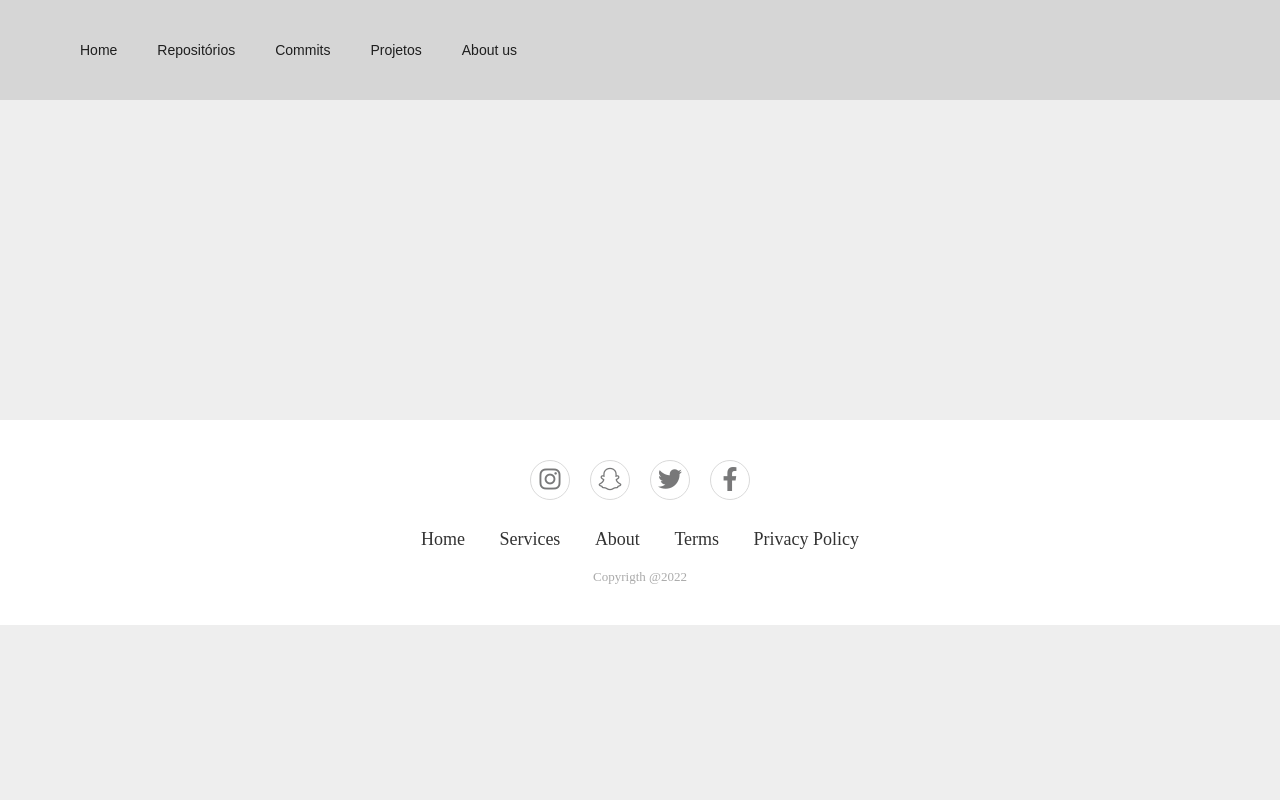
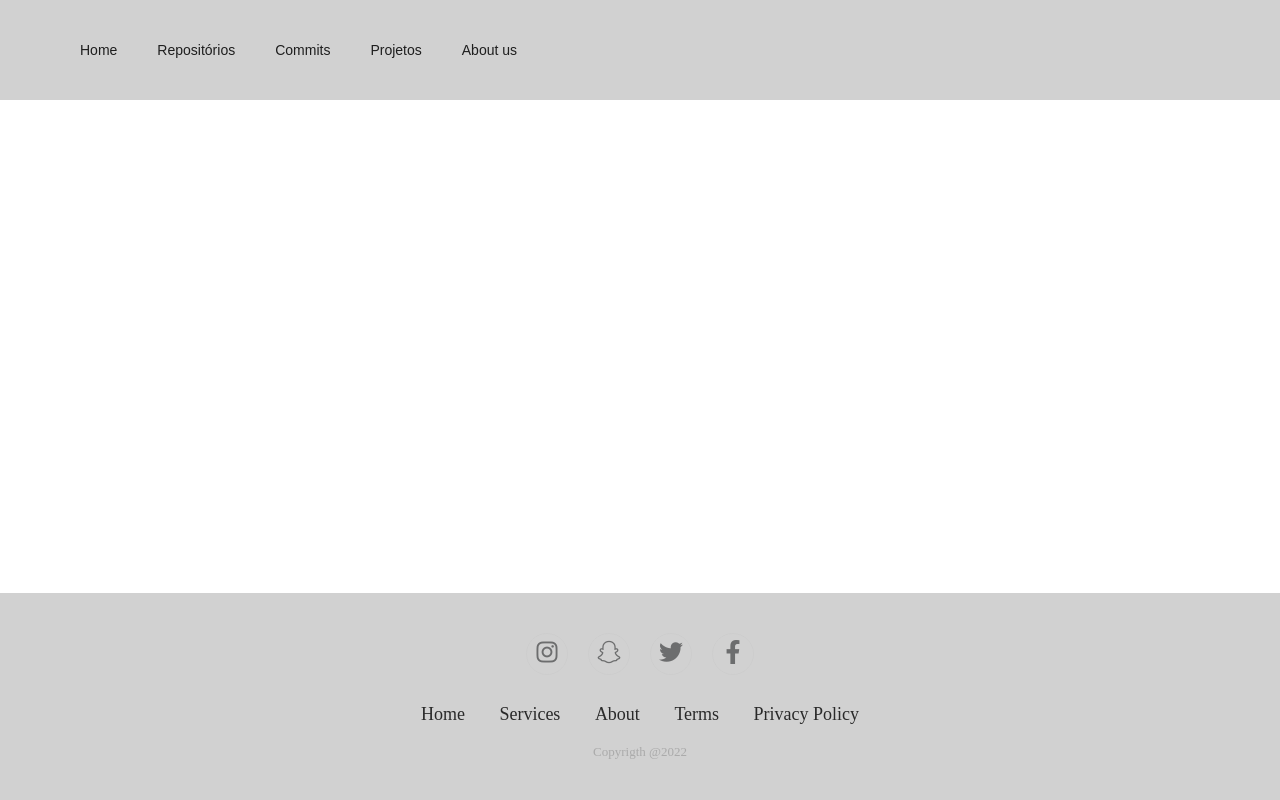
Before and after one commit to hudison2486/avaliacao-git, a plain HTML site: page index.html in a window 1280 px wide. Drawn offline with Linux system fonts and the light colour scheme.

Commit message:
Resolvendo alguns erros

```diff
--- a/index.html
+++ b/index.html
@@ -9,6 +9,7 @@
     <title>Boca quente</title>
 </head>
 <body>
+    <div class="wrapper">
         <nav class="navi">
             <ul class="lista">
                 <li class="li"><a class="a" href="#">Home</a></li>
@@ -19,6 +20,9 @@
             </ul>
         </nav>
 
+
+
+        <footer class="site-footer">
             <section class="footer">
                 <div class="social">
                     <a href="#"><i class="fab fa-instagram"></i></a>
@@ -48,6 +52,10 @@
                     Copyrigth @2022
                 </p>
             </section>
+        </footer>
+
+    </div>
+
 
 </body>
 </html>
--- a/style.css
+++ b/style.css
@@ -1,18 +1,17 @@
 * {
     margin: 0;
     padding: 0;
-    box-sizing: border-box;
+
 }
 
 
-body {
-    background-color: #eee;
-}
+
+
 
 .footer {
-    margin-top: 25%;
+
     padding: 40px 0;
-    background-color: #fff;
+    background-color: rgb(209, 209, 209);
 }
 .footer .social {
     text-align: center;
@@ -39,7 +38,7 @@ body {
 }
 
 .footer ul {
-    margin-top: 0;
+
     padding: 0;
     list-style: none;
     font-size: 18px;
@@ -74,7 +73,7 @@ body {
 .navi {
     width: 100%;
     height: 100px;
-    background-color: rgb(214, 214, 214);
+    background-color: rgb(209, 209, 209);
 }
 
 .lista {
@@ -104,3 +103,11 @@ ul li a:hover {
 .lista .li .a:hover{
     color: red;
 }
+
+.site-footer {
+    width: 100%;
+
+    position: absolute;
+    bottom: 0;
+    left: 0;
+}
```
Also changed, not shown: imagens/imagem.jpg (added), 1 other file. Lines whose indentation alone changed are shown as unchanged.
